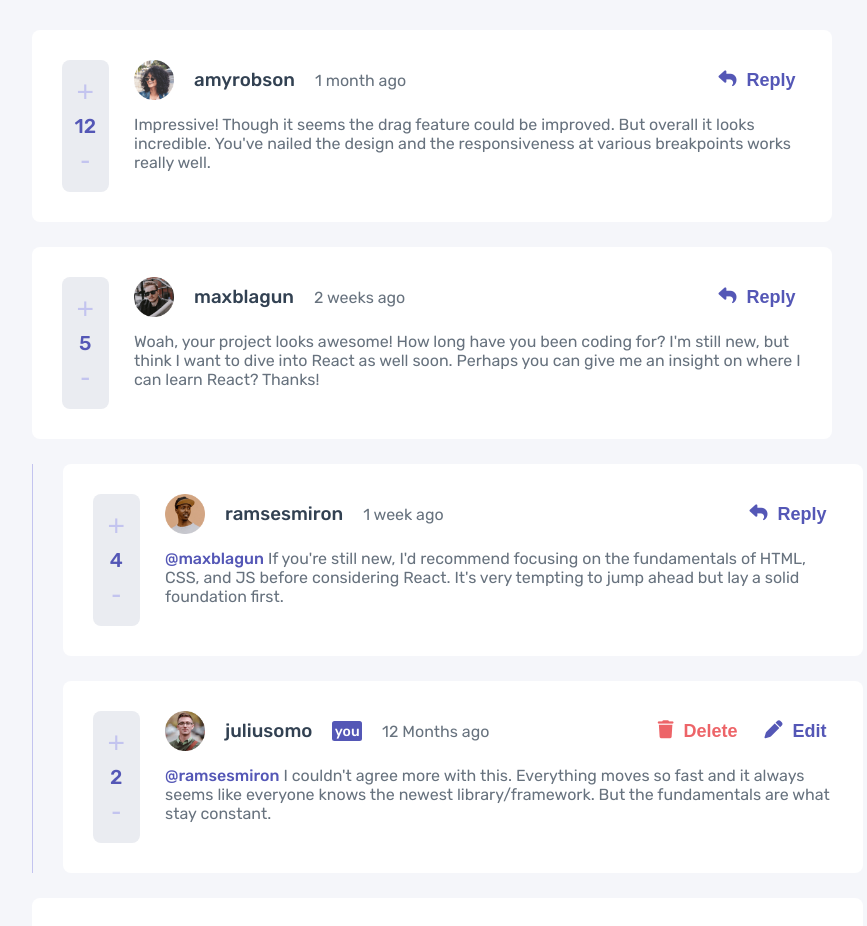
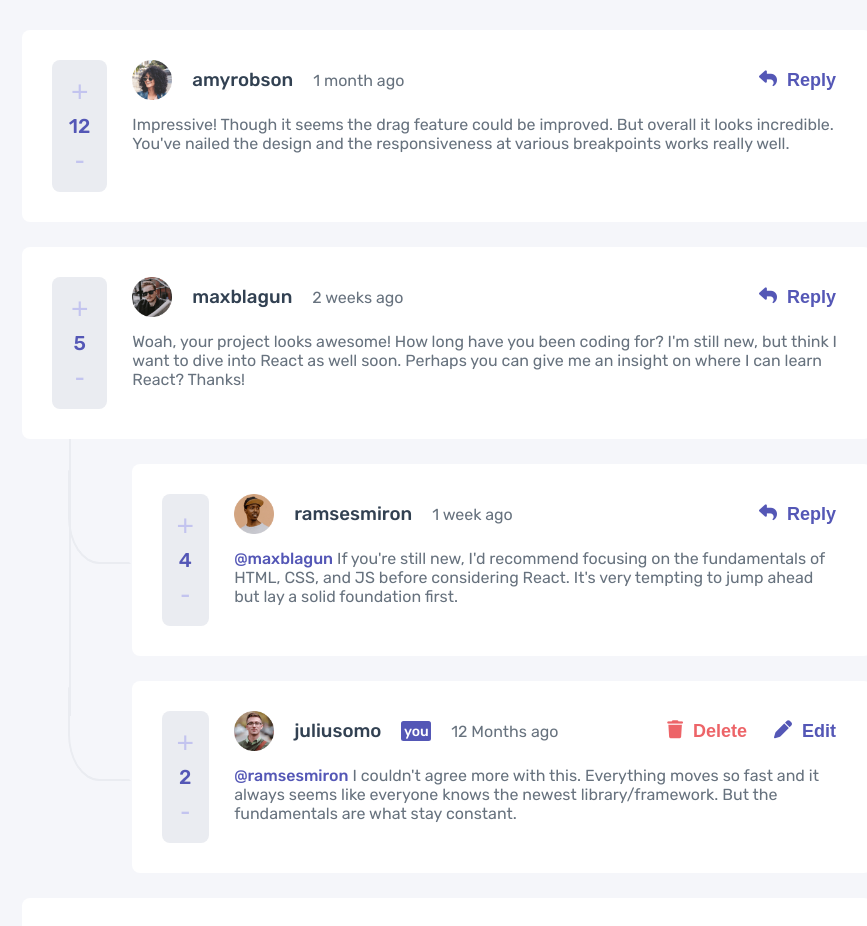
Before and after one commit to theritikshah/comment-component, a React (Create React App) app: page / in a window 1280 px wide. Shown: the top 926 px of the page, without its empty margins (193-1060 px from the left). Built offline with nearby package versions, Linux system fonts and the light colour scheme.

Commit message:
add curvy thread

```diff
--- a/src/component/Comment/comment.module.scss
+++ b/src/component/Comment/comment.module.scss
@@ -2,6 +2,7 @@
     display: flex;
     flex-direction: column;
     gap: 10px;
+    min-width: 100%;
     max-width: 800px;
 }
 
@@ -9,7 +10,7 @@
     display: grid;
     // margin: 25px;
     padding: 30px;
-    grid-template-columns: min-content auto;
+    grid-template-columns: 7% auto;
     grid-template-rows: auto auto auto;
     background-color: white;
     border-radius: var(--border-radius);
@@ -146,6 +147,7 @@
     @media screen and (max-width:768px) {
         & {
             grid-column-gap: 0;
+            grid-template-columns: 0 auto;
             padding: 15px;
 
         }
@@ -164,3 +166,33 @@
     }
 
 }
+
+
+.reply-box {
+    position: relative;
+
+    &::after {
+        content: '';
+        height: calc(90px);
+        // width: calc(30px/2 + 0px);
+        width: calc(7% + 7px);
+        top: calc(50% - 90px);
+        // left: calc(-7% - 25px/2 + 2px);
+        right: calc(100% + .5px);
+        // left: -17.5px;
+        position: absolute;
+        border: 2px solid;
+        border-color: transparent transparent var(--Light-gray) var(--Light-gray);
+        border-radius: 0 0 0 50%;
+
+        @media screen and (max-width:768px) {
+            width: calc(15px/2 + 4px);
+            height: calc(30px);
+            top: calc(50% - 30px);
+
+            left: -15px;
+
+        }
+
+    }
+}
--- a/src/component/Comment/index.jsx
+++ b/src/component/Comment/index.jsx
@@ -6,7 +6,16 @@ import styles from "./comment.module.scss";
 
 const Comment = forwardRef(
   (
-    { comment, currentUser, handleReply, handleDelete, id, handleUpdate },
+    {
+      className,
+      comment,
+      currentUser,
+      handleReply,
+      handleDelete,
+      id,
+      handleUpdate,
+      onEdit,
+    },
     ref
   ) => {
     const { score, user, content, createdAt, replyingTo } = comment;
@@ -24,7 +33,13 @@ const Comment = forwardRef(
     }, [editorRef, isReplying]);
 
     const handleReplyClick = () => {
-      setIsReplying((isEditing) => !isEditing);
+      setIsReplying((isEditing) => {
+        if (onEdit) {
+          onEdit(!isEditing);
+        }
+        return !isEditing;
+      });
+
       // handleReply(id);
     };
 
@@ -74,7 +89,10 @@ const Comment = forwardRef(
     }, [content]);
 
     return (
-      <div className={styles.container} ref={ref}>
+      <div
+        className={`${styles.container} ${className ? styles[className] : ""}`}
+        ref={ref}
+      >
         <div className={styles.comment_container}>
           <div className={styles.vote_container}>
             <Vote score={score} />
--- a/src/component/Thread/index.jsx
+++ b/src/component/Thread/index.jsx
@@ -5,6 +5,9 @@ import styles from "./thread.module.scss";
 const Thread = ({ id, comment, currentUser, setCommentsArray }) => {
   const { replies = [] } = comment;
   const [updatedReplies, setUpdatedReplies] = useState(replies);
+  const [replyBoxHeigth, setReplyBoxHeigth] = useState(0);
+  const [isEditing, setIsEditing] = useState(false);
+
   const commentRef = useRef(null);
   const replyContainerRef = useRef(null);
 
@@ -56,6 +59,18 @@ const Thread = ({ id, comment, currentUser, setCommentsArray }) => {
     [updatedReplies]
   );
 
+  useEffect(() => {
+    if (!replyContainerRef.current) return;
+    const heigth = replyContainerRef.current.clientHeight;
+    const commentHeigth = commentRef.current.clientHeight;
+    setReplyBoxHeigth(heigth - commentHeigth / 2 + 25 - 15);
+  }, [
+    isEditing,
+    replyContainerRef.current,
+    commentRef.current,
+    updatedReplies,
+  ]);
+
   return (
     <div className={styles.thread_container}>
       <Comment
@@ -68,7 +83,11 @@ const Thread = ({ id, comment, currentUser, setCommentsArray }) => {
       />
 
       {Boolean(updatedReplies?.length) && (
-        <div className={styles.replies} ref={replyContainerRef}>
+        <div
+          className={styles.replies}
+          style={{ ["--box-height"]: `${replyBoxHeigth}px` }}
+          ref={replyContainerRef}
+        >
           {updatedReplies.map((reply, index) => (
             <>
               <Comment
@@ -80,6 +99,8 @@ const Thread = ({ id, comment, currentUser, setCommentsArray }) => {
                 handleDelete={handleDeleteReply}
                 handleUpdate={handleReplyUpdate}
                 key={index}
+                className={"reply-box"}
+                onEdit={(isEditing) => setIsEditing(isEditing)}
               />
             </>
           ))}
--- a/src/component/Thread/thread.module.scss
+++ b/src/component/Thread/thread.module.scss
@@ -4,16 +4,35 @@
     gap: 25px;
 
     .replies {
+        --box-height: 0px;
         display: flex;
         flex-direction: column;
         gap: 25px;
-        // margin-left: 30px;
-        padding-left: 30px;
-        border-left: 1px solid var(--Light-grayish-blue);
+        padding-left: calc(7% + 50px);
+        position: relative;
+
+        &::after {
+            content: '';
+            position: absolute;
+            left: calc(7% - 25px/2);
+            // left: calc(25px /2);
+            top: -25px;
+            width: 2px;
+            background-color: var(--Light-gray);
+            height: calc(var(--box-height) - 45px);
+
+
+
+        }
 
         @media screen and (max-width:768px) {
-            // margin-left: 15px;
             padding-left: 15px;
+
+            &::after {
+                left: calc(0px);
+                height: calc(var(--box-height) - 0px);
+
+            }
         }
 
     }
```
